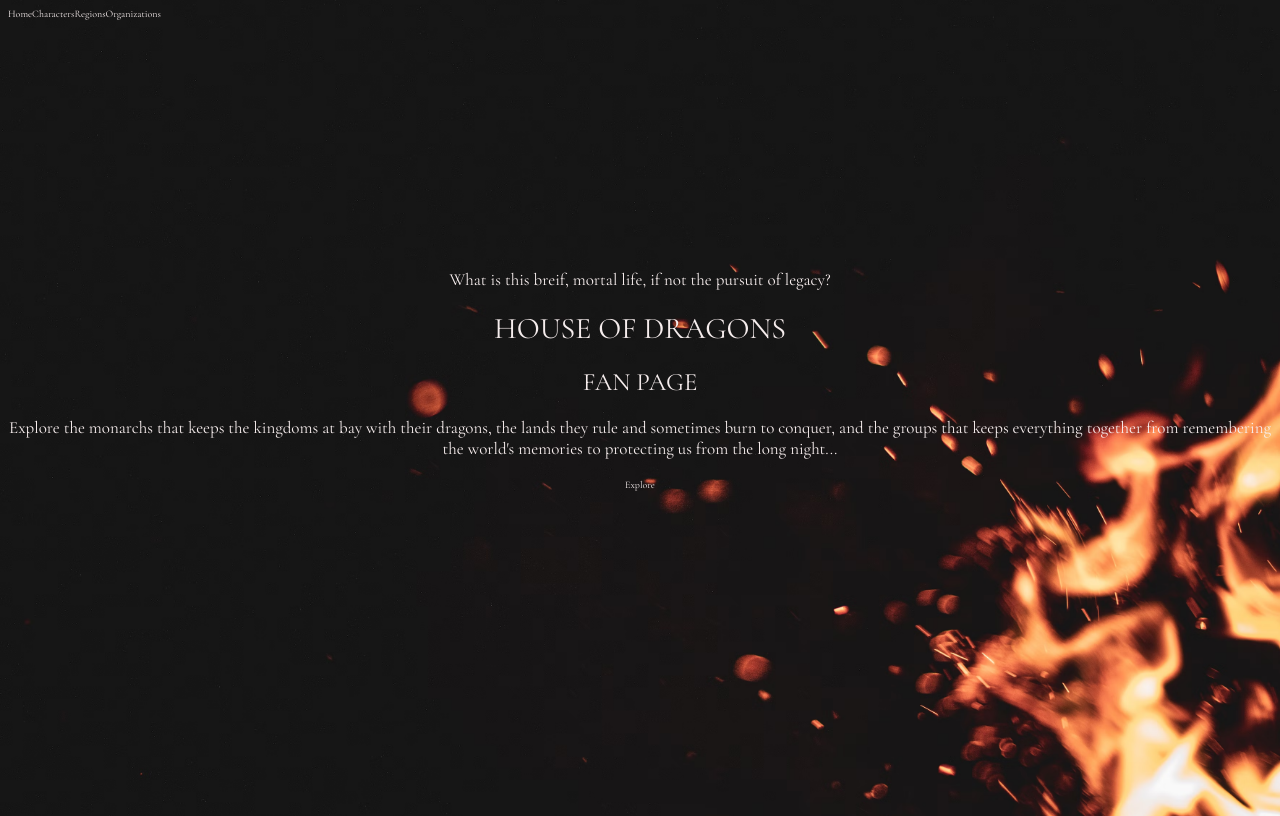
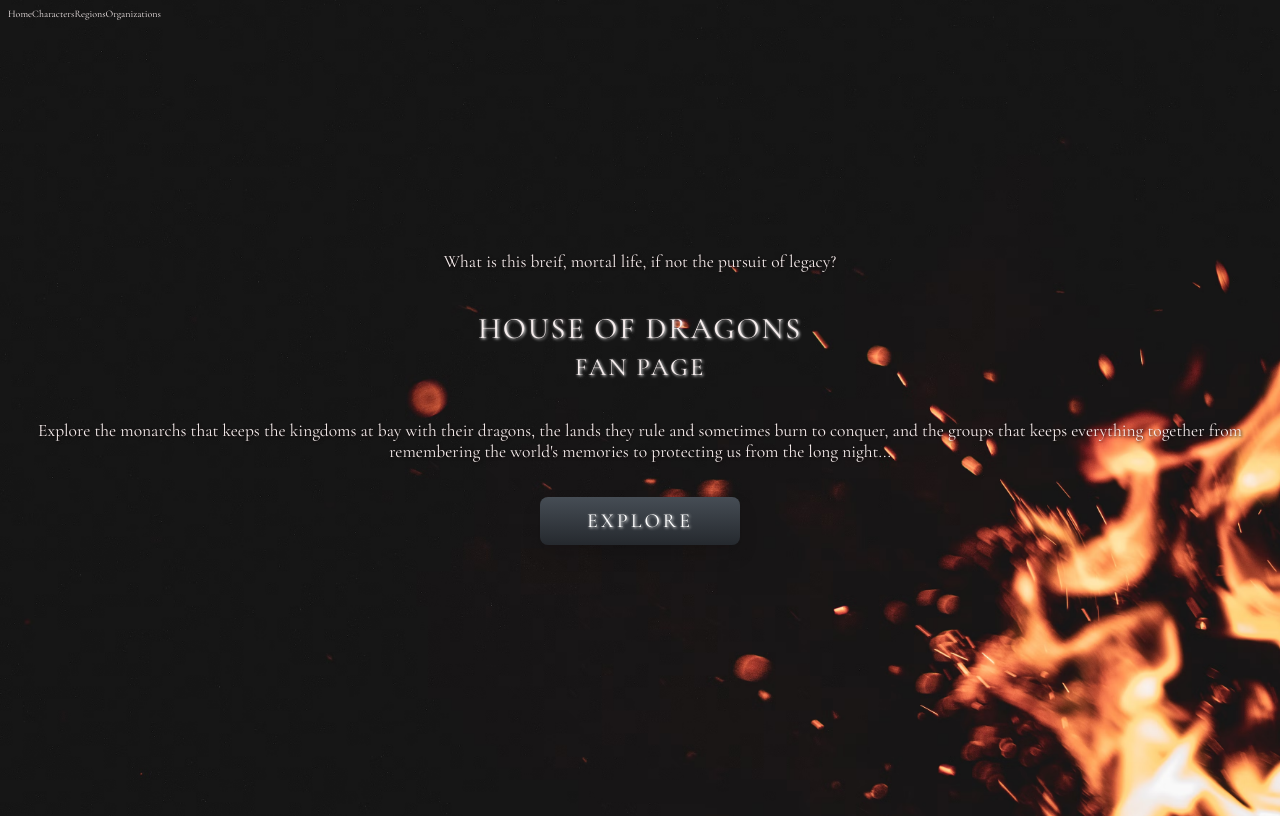
Before and after one commit to LEPII/houseOfDragonsFanPage, a React (Create React App) app in the folder houseofdragons/: page /home in a window 1280 px wide. Built offline with nearby package versions, Linux system fonts and the light colour scheme.

Commit message:
finished landing page css

```diff
--- a/houseofdragons/package.json
+++ b/houseofdragons/package.json
@@ -35,5 +35,8 @@
       "last 1 firefox version",
       "last 1 safari version"
     ]
+  },
+  "devDependencies": {
+    "prettier": "2.8.1"
   }
 }
--- a/houseofdragons/public/index.html
+++ b/houseofdragons/public/index.html
@@ -11,10 +11,12 @@
     />
     <link rel="apple-touch-icon" href="%PUBLIC_URL%/logo192.png" />
     <link rel="manifest" href="%PUBLIC_URL%/manifest.json" />
-<link rel="preconnect" href="https://fonts.googleapis.com">
-<link rel="preconnect" href="https://fonts.gstatic.com" crossorigin>
-<link href="https://fonts.googleapis.com/css2?family=Cormorant+Garamond:ital,wght@0,300;0,400;1,400&display=swap"
-  rel="stylesheet">
+    <link rel="preconnect" href="https://fonts.googleapis.com" />
+    <link rel="preconnect" href="https://fonts.gstatic.com" crossorigin />
+    <link
+      href="https://fonts.googleapis.com/css2?family=Cormorant+Garamond:ital,wght@0,300;0,400;1,400&display=swap"
+      rel="stylesheet"
+    />
     <title>House Of Dragons Fan Page</title>
   </head>
   <body>
--- a/houseofdragons/src/data.json
+++ b/houseofdragons/src/data.json
@@ -1,4 +1,3 @@
-
 {
   "characters": [
     {
--- a/houseofdragons/src/index.css
+++ b/houseofdragons/src/index.css
@@ -1,21 +1,20 @@
 *::before,
 *::after {
   box-sizing: border-box;
-
 }
 
-
 body {
-font-family: 'Cormorant Garamond', serif;
-background-image: url(../public/assets/Home/Fire\ Backdrop.avif);
--webkit-background-size: cover;
+  font-family: "Cormorant Garamond", serif;
+  background-image: url(../public/assets/Home/Fire\ Backdrop.avif);
+  -webkit-background-size: cover;
   -moz-background-size: cover;
   -o-background-size: cover;
   background-size: cover;
   background-repeat: no-repeat;
-  color: #F6EDED;
+  color: #f6eded;
   height: 100vh;
-  background-position:center;
+
+  background-position: center;
 }
 
 img,
@@ -24,11 +23,10 @@
   max-width: 100%;
 }
 
-html{
+html {
   scroll-behavior: smooth;
   font-size: 62.5%;
 }
-
 
 a {
   text-decoration: none;
--- a/houseofdragons/src/index.js
+++ b/houseofdragons/src/index.js
@@ -20,7 +20,7 @@
         <Route
           path="*"
           element={
-            <main >
+            <main>
               <p>There's nothing here!</p>
             </main>
           }
--- a/houseofdragons/src/pages/Characters.js
+++ b/houseofdragons/src/pages/Characters.js
@@ -1,5 +1,7 @@
 import React, { useState } from "react";
 import data from "../data.json";
+import "../style/characters.css";
+
 
 const Characters = () => {
   const [hodCharacter] = useState(data.characters);
@@ -8,9 +10,11 @@
   const { name, portrait, description, region, house } = hodCharacter[value];
 
   return (
-    <section>
+    <section className="characters_container">
       <article>
-        <h3>01<span> CHOOSE YOUR MONARCH </span></h3>
+        <h3>
+          01<span> CHOOSE YOUR MONARCH </span>
+        </h3>
         <h3>{name}</h3>
         <p>of House: {house}</p>
         <p>Homeland: {region}</p>
--- a/houseofdragons/src/pages/Home.js
+++ b/houseofdragons/src/pages/Home.js
@@ -5,21 +5,23 @@
 const Home = () => {
   return (
     <section className="home_container">
-        <span>
+      <p>
         What is this breif, mortal life, if not the pursuit of legacy?
-        </span>
+      </p>
       <h1>
         House of Dragons <br />
       </h1>
       <h2>Fan Page</h2>
       <p>
-          Explore the monarchs that keeps the kingdoms at bay with their
-          dragons, the lands they rule and sometimes burn to conquer, and the
-          groups that keeps everything together from remembering the world's
-          memories to protecting us from the long night...
+        Explore the monarchs that keeps the kingdoms at bay with their dragons,
+        the lands they rule and sometimes burn to conquer, and the groups that
+        keeps everything together from remembering the world's memories to
+        protecting us from the long night...
       </p>
 
-        <Link to="/characters"> Explore </Link>
+      <Link to="/characters" className="explore_button">
+        EXPLORE
+      </Link>
     </section>
   );
 };
--- a/houseofdragons/src/pages/Organizations.js
+++ b/houseofdragons/src/pages/Organizations.js
@@ -28,8 +28,7 @@
         <h6>Type: {type}</h6>
       </article>
 
-        <img src={images} alt={name} title={name}  />
-
+      <img src={images} alt={name} title={name} />
     </>
   );
 };
--- /dev/null
+++ b/houseofdragons/src/style/characters.css
@@ -0,0 +1,18 @@
+.characters_container {
+  display: flex;
+  flex-direction: column;
+  margin-top: auto;
+  justify-content: center;
+  text-align: center;
+  height: 100vh;
+}
+
+img {
+  max-inline-size: 100%;
+  block-size: auto;
+    margin-top: auto;
+  position: fixed;
+    bottom: 0;
+    left: 50%;
+    /* width: 100%; */
+}
--- a/houseofdragons/src/style/home.css
+++ b/houseofdragons/src/style/home.css
@@ -1,17 +1,29 @@
 .home_container {
-display: flex;
-flex-direction: column;
-justify-content: center;
-align-items: center;
-text-align: center;
-height: 90vh;
-gap: 2em;
+  display: flex;
+  flex-direction: column;
+  margin-top: auto;
+  justify-content: center;
+  text-align: center;
+  height: 90vh;
 }
+
+.home_container > * {
+  text-shadow: 1px 1px 3px rgb(20, 11, 11);
+  padding: 2em 0em;
+}
+
 .home_container span {
   font-size: 1.7em;
 }
 
-.home_container h1  {
+.home_container h1,
+.home_container h2 {
+  text-shadow: 1px 1px 3px rgb(255, 255, 255);
+  letter-spacing: 2px;
+  padding: 0.1em;
+}
+
+.home_container h1 {
   font-size: 3em;
   text-transform: uppercase;
 }
@@ -22,5 +34,44 @@
 }
 
 .home_container p {
-  font-size: 1.7em;
+  font-size: 1.75em;
 }
+
+.explore_button {
+  font-size: 2em;
+  letter-spacing: 3px;
+  text-shadow: 1px 1px 3px rgb(255, 255, 255);
+  padding: 0;
+}
+
+.explore_button {
+  align-items: center;
+  background-image: linear-gradient(#464d55, #25292e);
+  border-radius: 8px;
+  box-shadow: 0 10px 20px rgba(0, 0, 0, 0.1), 0 3px 6px rgba(0, 0, 0, 0.05);
+  color: #fff;
+  cursor: pointer;
+  display: inline-flex;
+  flex-direction: column;
+  justify-content: center;
+  text-align: center;
+  transform: translate3d(0, 0, 0);
+  transition: all 150ms;
+  height: 48px;
+  width: 10em;
+  margin-left: auto;
+  margin-right: auto;
+}
+
+.explore_button:hover {
+  box-shadow: rgba(0, 1, 0, 0.2) 0 2px 8px;
+  opacity: 0.85;
+}
+
+.explore_button:active {
+  outline: 0;
+}
+
+.explore_button:focus {
+  box-shadow: rgba(0, 0, 0, 0.5) 0 0 0 3px;
+}
```
Also changed, not shown: houseofdragons/src/App.js (line endings or trailing spaces), houseofdragons/src/style/app.css (line endings or trailing spaces), 2 other files (tests, documents, lock files or other folders). Lines whose indentation alone changed are shown as unchanged.
